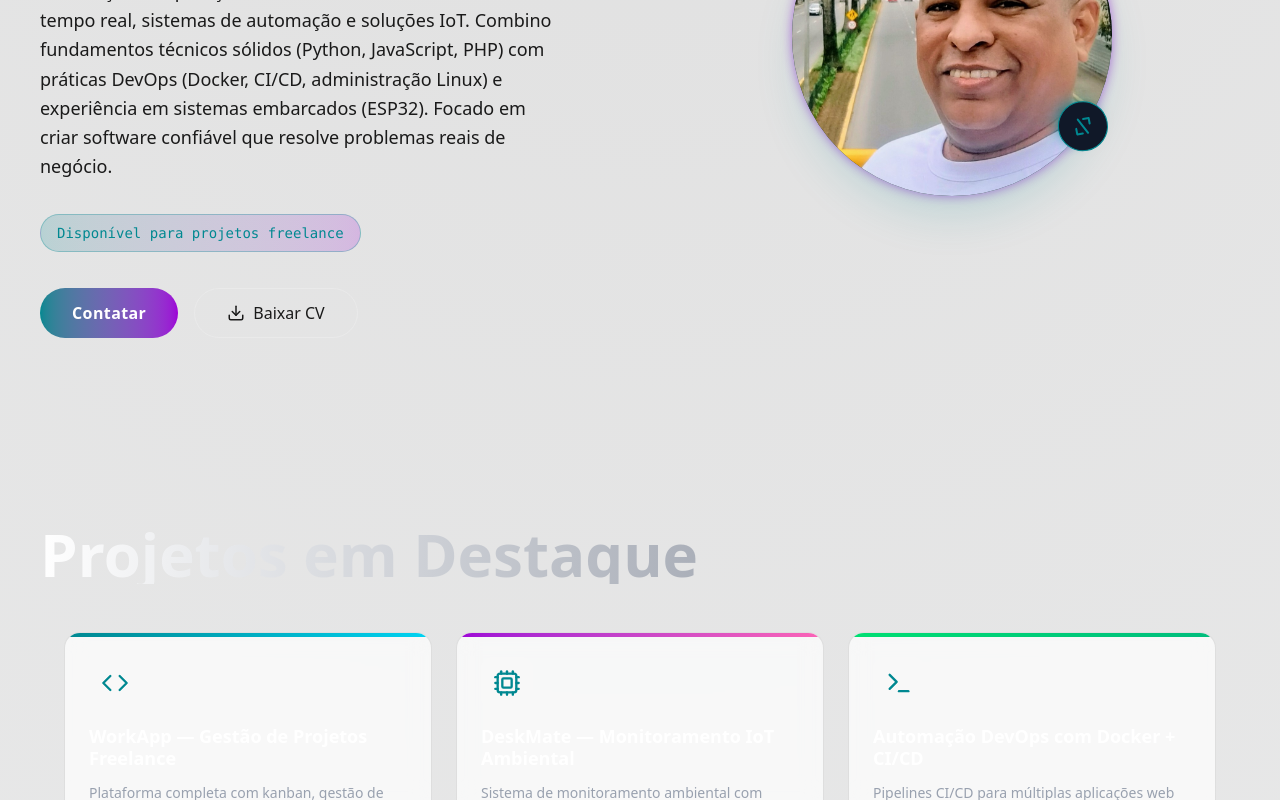
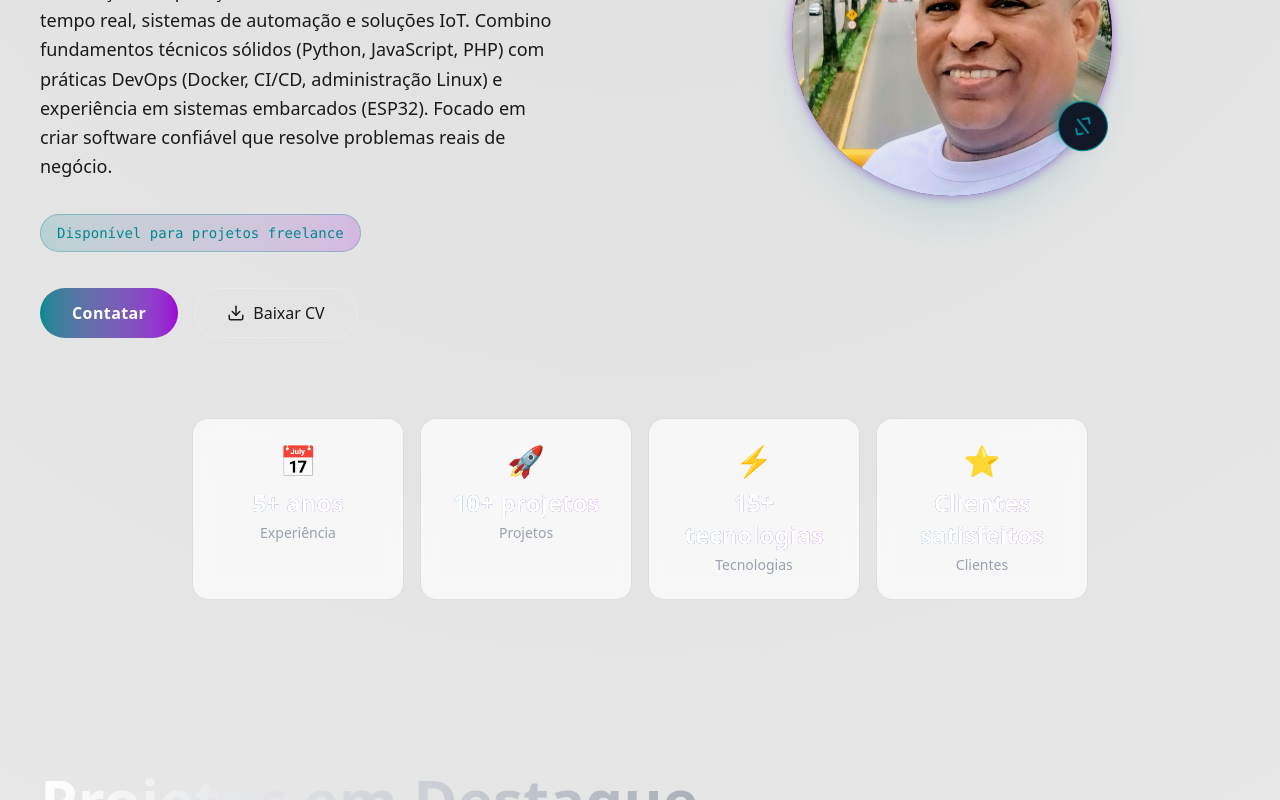
Before and after one commit to migbertweb/portafolio, a React (Vite) app: page / in a window 1280 px wide. Shown: the part 394-1194 px from the top of the page. Built offline with nearby package versions, Linux system fonts and the light colour scheme.

Commit message:
feat: SEO, métricas visuais e meta tags (#8)
- Meta description, Open Graph e Twitter Cards no index.html
- Canonical URL e keywords SEO
- Novo componente StatsBar: 5+ anos, 10+ projetos, 15+ tecnologias
- StatsBar exibido entre Hero e Experience
- Textos pt, es, en sincronizados

Closes #4

```diff
--- a/index.html
+++ b/index.html
@@ -17,7 +17,27 @@
     />
     <link rel="manifest" href="/favicon/site.webmanifest" />
     <meta name="viewport" content="width=device-width, initial-scale=1.0" />
+
+    <!-- SEO Meta -->
     <title>Migbert Yanez | Full Stack Developer</title>
+    <meta name="description" content="Desenvolvedor Full Stack especializado em React, Python, Docker e IoT. Crio aplicações web escaláveis, dashboards em tempo real e soluções IoT. Disponível para freelance." />
+    <meta name="keywords" content="desenvolvedor full stack, freelancer, react, python, docker, iot, esp32, php, javascript" />
+    <meta name="author" content="Migbert Yanez" />
+
+    <!-- Open Graph -->
+    <meta property="og:title" content="Migbert Yanez | Full Stack Developer" />
+    <meta property="og:description" content="Desenvolvedor Full Stack especializado em React, Python, Docker e IoT. Crio aplicações web escaláveis e soluções IoT." />
+    <meta property="og:type" content="website" />
+    <meta property="og:url" content="https://migbertweb.xyz" />
+    <meta property="og:image" content="https://migbertweb.xyz/favicon/og-image.png" />
+
+    <!-- Twitter Card -->
+    <meta name="twitter:card" content="summary_large_image" />
+    <meta name="twitter:title" content="Migbert Yanez | Full Stack Developer" />
+    <meta name="twitter:description" content="Desenvolvedor Full Stack especializado em React, Python, Docker e IoT." />
+
+    <!-- Canonical -->
+    <link rel="canonical" href="https://migbertweb.xyz" />
   </head>
   <body>
     <div id="root"></div>
--- a/src/App.tsx
+++ b/src/App.tsx
@@ -5,6 +5,7 @@ import { Navbar } from './components/Navbar';
 import { Section } from './components/Section';
 import { ProfileImage } from './components/ProfileImage';
 import { FeaturedProjects } from './components/FeaturedProjects';
+import { StatsBar } from './components/StatsBar';
 import { YoutubeCarousel } from './components/YoutubeCarousel';
 import { GitHubRepos } from './components/GitHubRepos';
 import { useStore } from './store/useStore';
@@ -166,6 +167,9 @@ function App() {
           </div>
         </div>
       </Section>
+
+      {/* Stats Bar */}
+      <StatsBar />
 
       {/* Featured Projects Section */}
       <Section id="projects" title={t('projects.title')}>
--- /dev/null
+++ b/src/components/StatsBar.tsx
@@ -0,0 +1,37 @@
+import { motion } from 'framer-motion';
+import { useTranslation } from 'react-i18next';
+
+const statIcons = ['📅', '🚀', '⚡', '⭐'];
+
+export const StatsBar = () => {
+  const { t } = useTranslation();
+
+  const stats = [
+    { value: t('stats.years'), label: 'Experiência' },
+    { value: t('stats.projects'), label: 'Projetos' },
+    { value: t('stats.technologies'), label: 'Tecnologias' },
+    { value: t('stats.clients'), label: 'Clientes' },
+  ];
+
+  return (
+    <div className="grid grid-cols-2 md:grid-cols-4 gap-4 max-w-4xl mx-auto mb-16">
+      {stats.map((stat, index) => (
+        <motion.div
+          key={index}
+          initial={{ opacity: 0, scale: 0.8 }}
+          whileInView={{ opacity: 1, scale: 1 }}
+          viewport={{ once: true }}
+          transition={{ delay: index * 0.1 }}
+          whileHover={{ y: -5 }}
+          className="glass-panel p-6 text-center hover:bg-white/5 transition-all"
+        >
+          <div className="text-3xl mb-2">{statIcons[index]}</div>
+          <div className="text-2xl font-bold text-white mb-1 bg-clip-text text-transparent bg-gradient-to-r from-neon-blue to-neon-purple">
+            {stat.value}
+          </div>
+          <div className="text-sm text-gray-400">{stat.label}</div>
+        </motion.div>
+      ))}
+    </div>
+  );
+};
--- a/src/i18n/locales/en.ts
+++ b/src/i18n/locales/en.ts
@@ -57,6 +57,12 @@ const en = {
       title: 'My Videos',
       description: 'Content about Linux, Docker, Kubernetes and more on my channel @MigbertonLinux',
     },
+    stats: {
+      years: '5+ years',
+      projects: '10+ projects',
+      technologies: '15+ technologies',
+      clients: 'Satisfied clients'
+    },
     github: {
       title: 'Featured Repositories',
       description: 'Some of my most important projects on GitHub',
--- a/src/i18n/locales/es.ts
+++ b/src/i18n/locales/es.ts
@@ -57,6 +57,12 @@ const es = {
       title: 'Mis Videos',
       description: 'Contenido sobre Linux, Docker, Kubernetes y más en mi canal @MigbertonLinux',
     },
+    stats: {
+      years: '5+ años',
+      projects: '10+ proyectos',
+      technologies: '15+ tecnologías',
+      clients: 'Clientes satisfechos'
+    },
     github: {
       title: 'Repositorios Destacados',
       description: 'Algunos de mis proyectos más importantes en GitHub',
--- a/src/i18n/locales/pt.ts
+++ b/src/i18n/locales/pt.ts
@@ -57,6 +57,12 @@ const pt = {
       title: 'Meus Vídeos',
       description: 'Conteúdo sobre Linux, Docker, Kubernetes e mais no meu canal @MigbertonLinux',
     },
+    stats: {
+      years: '5+ anos',
+      projects: '10+ projetos',
+      technologies: '15+ tecnologias',
+      clients: 'Clientes satisfeitos'
+    },
     github: {
       title: 'Repositórios em Destaque',
       description: 'Alguns dos meus projetos mais importantes no GitHub',
```
